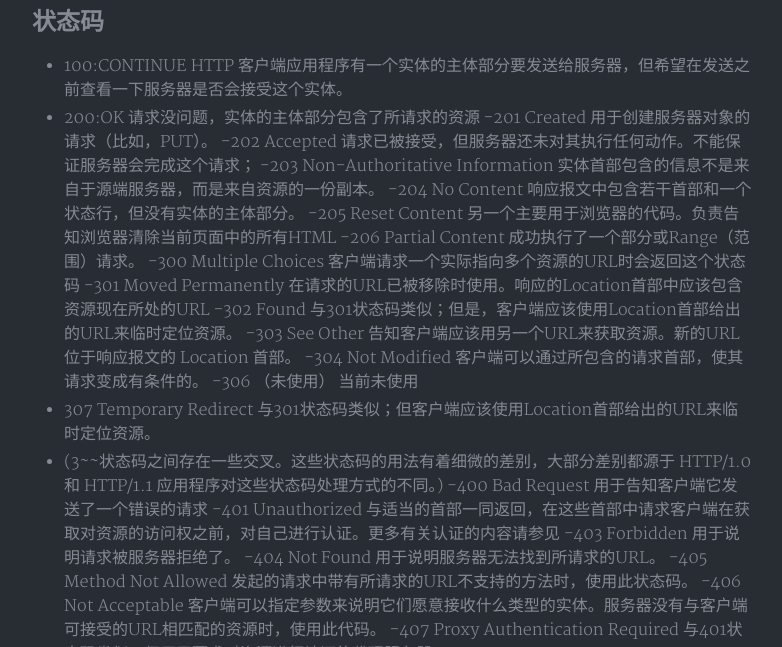
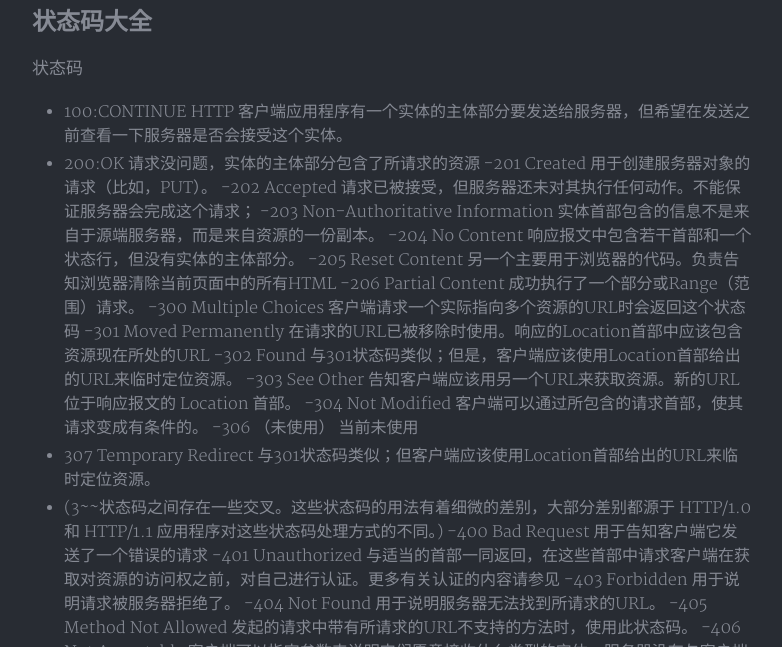
Before and after one commit to gobige/gobige.github.io, a Jekyll site: the page built from _posts/2017-11-1-HTTP-guide.md, in a window 1280 px wide and 900 px high, scrolled down 818 px, cut to the strip 253-900 px from the top of the window. Shown: the whole strip, without its empty margins (248-1030 px from the left). Built offline with Jekyll 4.4.1, drawn with Linux system fonts in a browser that asks for light colours; nearby versions of some CDN libraries; a style sheet for code colours, icons or effects is not loaded.

Commit message:
Update 2017-11-1-HTTP-guide.md

```diff
--- a/_posts/2017-11-1-HTTP-guide.md
+++ b/_posts/2017-11-1-HTTP-guide.md
@@ -14,7 +14,8 @@ HTTP报文组成：起始行，首部，主体。起始行和首部是ASCLL文
 
 ![此处输入图片的描述](http://yatesblog.oss-cn-shenzhen.aliyuncs.com/img/2017-11-05-network/3.png)
 
-## 状态码
+## 状态码大全
+状态码
 - 100:CONTINUE  HTTP 客户端应用程序有一个实体的主体部分要发送给服务器，但希望在发送之前查看一下服务器是否会接受这个实体。
 - 200:OK   请求没问题，实体的主体部分包含了所请求的资源
 - 201   Created   用于创建服务器对象的请求（比如，PUT）。
```
